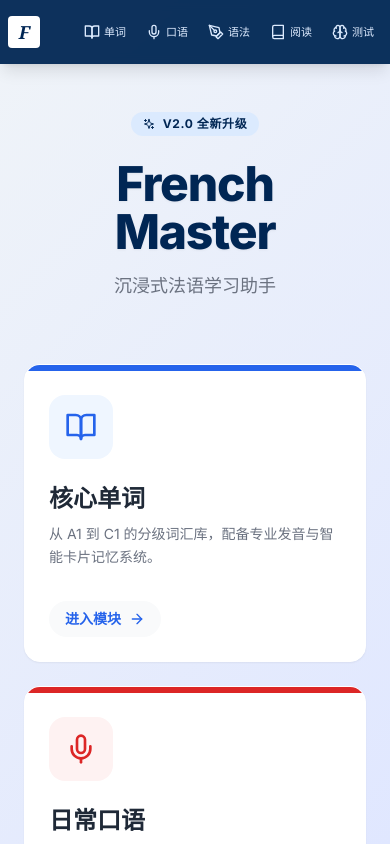
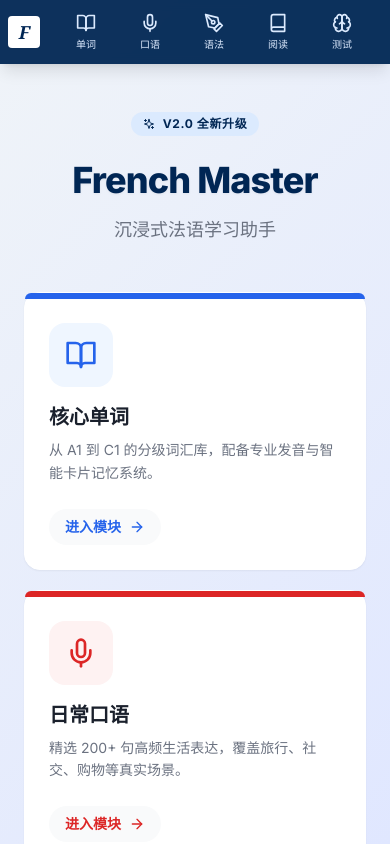
Before and after one commit to clairewang0620-netizen/French6, a React (Vite) app: page / in a window 390 px wide. Shown: the top 844 px of the page. Built offline with nearby package versions, Linux system fonts and the light colour scheme.

Commit message:
feat: Enhance navigation and card styling
Adjusts layout component for better navigation responsiveness and improves the visual presentation of cards on the home page. This includes changes to spacing, font sizes, and hover effects to create a more polished user experience.

```diff
--- a/src/components/Layout.tsx
+++ b/src/components/Layout.tsx
@@ -14,14 +14,14 @@ const NavItem = ({ to, label, icon: Icon, currentPath }: { to: string, label: st
     <a
       href={`#${to}`}
       className={clsx(
-        "flex items-center gap-1 md:gap-2 px-2 py-1.5 md:px-3 md:py-2 rounded-lg transition-all",
+        "flex flex-col md:flex-row items-center justify-center md:justify-start gap-1 md:gap-2 px-3 py-2 md:px-3 md:py-2 rounded-lg transition-all shrink-0 min-w-[60px] md:min-w-0",
         isActive
           ? "bg-[#CE1126] text-white shadow-md"
           : "text-blue-100 hover:bg-white/10 hover:text-white"
       )}
     >
-      <Icon className="w-4 h-4 md:w-[18px] md:h-[18px]" />
-      <span className="text-[11px] md:text-sm font-medium whitespace-nowrap">{label}</span>
+      <Icon className="w-5 h-5 md:w-[18px] md:h-[18px]" />
+      <span className="text-[10px] md:text-sm font-medium whitespace-nowrap">{label}</span>
     </a>
   );
 };
@@ -32,13 +32,13 @@ export const Layout: React.FC<{ children: React.ReactNode; currentPath: string }
       {/* Top Navigation - French Dark Blue */}
       <nav className="bg-[#002654] shadow-lg sticky top-0 z-50 backdrop-blur-sm bg-opacity-95">
         <div className="max-w-[1200px] mx-auto px-2 md:px-4 h-16 flex items-center justify-between">
-          <a href="#/" className="text-white font-bold text-xl tracking-tight flex items-center gap-2 hover:opacity-90 transition-opacity shrink-0">
+          <a href="#/" className="text-white font-bold text-xl tracking-tight flex items-center gap-2 hover:opacity-90 transition-opacity shrink-0 mr-4">
             <span className="bg-white text-[#002654] w-8 h-8 flex items-center justify-center rounded text-lg font-serif italic shadow-sm">F</span>
             {/* Only show title on larger screens to make room for nav items on mobile */}
             <span className="hidden lg:inline">French Master</span>
           </a>
 
-          <div className="flex gap-1 md:gap-2 overflow-x-auto no-scrollbar ml-2">
+          <div className="flex gap-1 md:gap-2 overflow-x-auto no-scrollbar items-center flex-1 justify-start md:justify-end">
             <NavItem to="/vocab" label="单词" icon={BookOpen} currentPath={currentPath} />
             <NavItem to="/speaking" label="口语" icon={Mic} currentPath={currentPath} />
             <NavItem to="/grammar" label="语法" icon={PenTool} currentPath={currentPath} />
--- a/src/pages/Home.tsx
+++ b/src/pages/Home.tsx
@@ -26,28 +26,28 @@ const ModuleCard: React.FC<ModuleCardProps> = ({ title, sub, icon: Icon, to, the
     <Link
       to={to}
       className={clsx(
-        "group relative bg-white rounded-2xl shadow-sm hover:shadow-xl transition-all duration-300 transform hover:-translate-y-2 hover:scale-[1.02] overflow-hidden flex flex-col h-full border border-white",
+        "group relative bg-white rounded-2xl shadow-sm hover:shadow-xl transition-all duration-300 transform hover:-translate-y-2 hover:scale-[1.02] flex flex-col h-full border border-white overflow-visible",
         s.hoverBorder
       )}
     >
-      {/* Top Color Bar */}
-      <div className={clsx("h-1.5 w-full", s.bar)}></div>
+      {/* Top Color Bar - using rounded-t to avoid overflow-hidden clipping issues on some mobile browsers */}
+      <div className={clsx("h-1.5 w-full rounded-t-2xl", s.bar)}></div>
 
-      <div className="p-6 md:p-8 flex-1 flex flex-col items-start">
-        <div className={clsx("p-4 rounded-2xl mb-6 transition-colors group-hover:scale-110 duration-300", s.iconBg, s.iconText)}>
+      <div className="p-6 flex-1 flex flex-col items-start">
+        <div className={clsx("p-4 rounded-2xl mb-4 transition-colors group-hover:scale-110 duration-300", s.iconBg, s.iconText)}>
           <Icon size={32} strokeWidth={2} />
         </div>
 
-        <h3 className="text-2xl font-bold text-gray-800 mb-2 group-hover:text-[#002654] transition-colors">
+        <h3 className="text-xl md:text-2xl font-bold text-[#1A202C] mb-2 group-hover:text-[#002654] transition-colors">
           {title}
         </h3>
 
-        <p className="text-gray-500 text-sm leading-relaxed mb-8 flex-1">
+        <p className="text-gray-500 text-sm leading-relaxed mb-6">
           {sub}
         </p>
 
         <div className={clsx(
-          "flex items-center text-sm font-bold bg-gray-50 px-4 py-2 rounded-full transition-all group-hover:bg-[#002654] group-hover:text-white",
+          "mt-auto flex items-center text-sm font-bold bg-gray-50 px-4 py-2 rounded-full transition-all group-hover:bg-[#002654] group-hover:text-white",
           s.iconText
         )}>
           进入模块 <ArrowRight size={16} className="ml-2 group-hover:translate-x-1 transition-transform" />
@@ -62,11 +62,11 @@ export const Home: React.FC = () => {
     <div className="flex flex-col items-center justify-center flex-1 w-full py-8 md:py-12">
 
       {/* Hero Section */}
-      <div className="text-center space-y-4 mb-16 animate-fade-in max-w-2xl mx-auto px-4">
+      <div className="text-center space-y-4 mb-12 animate-fade-in max-w-2xl mx-auto px-4">
         <div className="inline-flex items-center gap-2 px-3 py-1 rounded-full bg-blue-100 text-[#002654] text-xs font-bold uppercase tracking-wider mb-2">
           <Sparkles size={12} /> v2.0 全新升级
         </div>
-        <h1 className="text-5xl md:text-6xl font-black tracking-tight text-[#002654] drop-shadow-sm">
+        <h1 className="text-4xl md:text-6xl font-black tracking-tight text-[#002654] drop-shadow-sm">
           French Master
         </h1>
         <p className="text-gray-500 font-medium text-lg md:text-xl">
@@ -75,7 +75,7 @@ export const Home: React.FC = () => {
       </div>
 
       {/* Modules Grid */}
-      <div className="grid grid-cols-1 sm:grid-cols-2 lg:grid-cols-3 gap-6 w-full animate-slide-up px-2 md:px-0">
+      <div className="grid grid-cols-1 sm:grid-cols-2 lg:grid-cols-3 gap-5 w-full animate-slide-up px-2 md:px-0 max-w-6xl">
         {/* 1. Core Vocabulary */}
         <ModuleCard
           title="核心单词"
@@ -121,15 +121,15 @@ export const Home: React.FC = () => {
           theme="orange"
         />
 
-        {/* Placeholder / Future Module or Info Card */}
-        <div className="hidden lg:flex flex-col items-center justify-center p-6 rounded-2xl border-2 border-dashed border-gray-200 text-gray-400 text-center hover:border-blue-200 hover:bg-blue-50/50 transition-colors cursor-default">
+        {/* Info Card */}
+        <div className="flex flex-col items-center justify-center p-6 rounded-2xl border-2 border-dashed border-gray-200 text-gray-400 text-center hover:border-blue-200 hover:bg-blue-50/50 transition-colors cursor-default min-h-[200px]">
            <p className="font-medium text-sm">更多功能敬请期待...</p>
            <p className="text-xs mt-1">More features coming soon</p>
         </div>
       </div>
 
       {/* Footer Info */}
-      <footer className="mt-20 text-center text-gray-400 text-xs">
+      <footer className="mt-16 text-center text-gray-400 text-xs">
         <p>© French Master. Designed for Learners.</p>
       </footer>
     </div>
```
